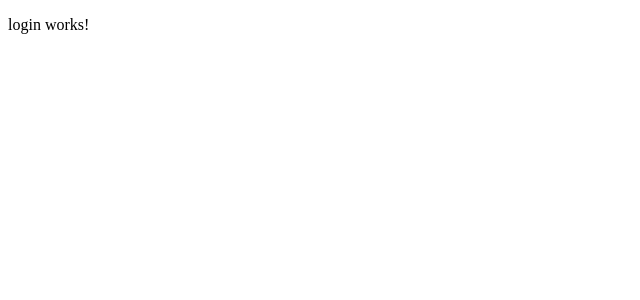
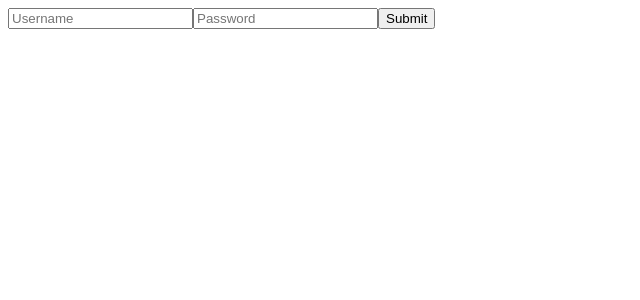
Before and after one commit to baby7305/angular-login, an Angular app: page /login in a window 1280 px wide. Shown: the top 300 px of the page, without its empty margins (0-640 px from the left). Built offline with nearby package versions, Linux system fonts and the light colour scheme.

Commit message:
配置简单登录页面

```diff
--- a/src/app/admin/admin.component.html
+++ b/src/app/admin/admin.component.html
@@ -1,3 +1 @@
-<p>
-  admin works!
-</p>
+Top Secret!!
--- a/src/app/login/login.component.html
+++ b/src/app/login/login.component.html
@@ -1,3 +1,5 @@
-<p>
-  login works!
-</p>
+<form (submit)="loginUser($event)">
+	<input type="text" placeholder="Username"/>
+	<input type="text" placeholder="Password" />
+	<input type="submit" value="Submit" />
+</form>
--- a/src/app/login/login.component.ts
+++ b/src/app/login/login.component.ts
@@ -12,4 +12,8 @@ export class LoginComponent implements OnInit {
   ngOnInit() {
   }
 
+  loginUser(event) {
+  	event.preventDefault()
+    console.log(event)
+  }
 }
```
